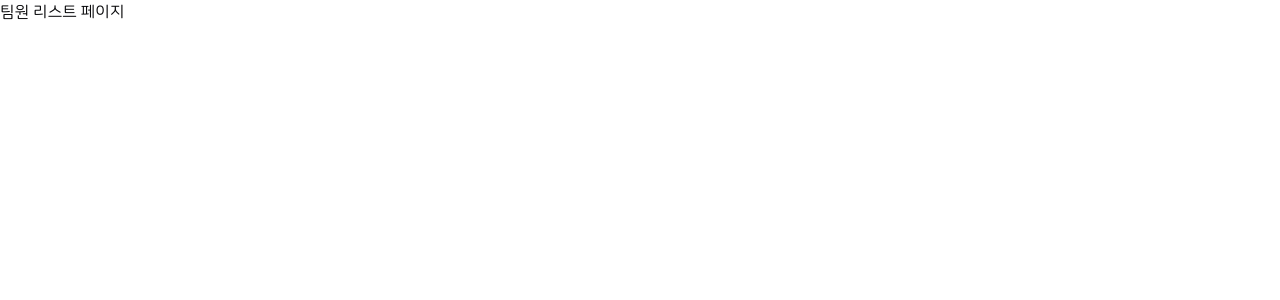
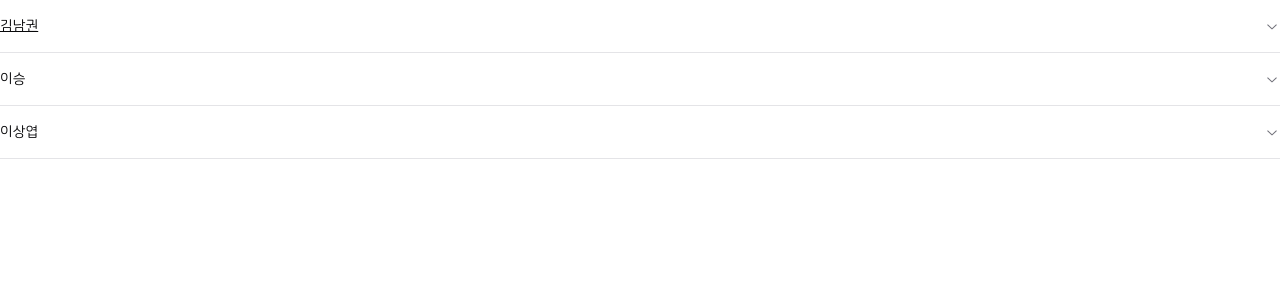
Before and after one commit to eiru123/team-master, a Next.js app: page /team/player-list in a window 1280 px wide. Shown: the top 300 px of the page. Built offline with nearby package versions, Linux system fonts and the light colour scheme.

Commit message:
add player list

```diff
--- a/src/app/team/player-list/page.tsx
+++ b/src/app/team/player-list/page.tsx
@@ -1,3 +1,9 @@
+import PlayerList from '@/components/team/PlayerList';
+
 export default function PlayerListPage() {
-  return <div>팀원 리스트 페이지</div>;
+  return (
+    <div>
+      <PlayerList />
+    </div>
+  );
 }
--- /dev/null
+++ b/src/components/team/Player.tsx
@@ -0,0 +1,31 @@
+import { AccordionHeader } from '@radix-ui/react-accordion';
+import {
+  AccordionContent,
+  AccordionItem,
+  AccordionTrigger,
+} from '../ui/accordion';
+
+type PlayerProps = {
+  player: {
+    id: number;
+    name: string;
+    age: number;
+    height: number;
+  };
+};
+
+export default function Player({ player }: PlayerProps) {
+  return (
+    <div>
+      <AccordionItem value={player.id.toString()}>
+        <AccordionHeader>
+          <AccordionTrigger>{player.name}</AccordionTrigger>
+        </AccordionHeader>
+        <AccordionContent>
+          <div>나이: {player.age}</div>
+          <div>키: {player.height}</div>
+        </AccordionContent>
+      </AccordionItem>
+    </div>
+  );
+}
--- /dev/null
+++ b/src/components/team/PlayerList.tsx
@@ -0,0 +1,13 @@
+import { Accordion } from '../ui/accordion';
+import { PLAYER_LIST } from '@/mock/playerList';
+import Player from './Player';
+
+export default function PlayerList() {
+  return (
+    <Accordion type="single" collapsible className="w-full">
+      {PLAYER_LIST.map((player) => {
+        return <Player key={player.id} player={player} />;
+      })}
+    </Accordion>
+  );
+}
--- /dev/null
+++ b/src/mock/playerList.ts
@@ -0,0 +1,23 @@
+export const PLAYER_LIST = [
+  {
+    id: 1,
+    name: '김남권',
+    age: 33,
+    height: 182,
+    avatar: 'test',
+  },
+  {
+    id: 2,
+    name: '이승',
+    age: 34,
+    height: 179,
+    avatar: 'test',
+  },
+  {
+    id: 3,
+    name: '이상엽',
+    age: 35,
+    height: 187,
+    avatar: 'test',
+  },
+];
```
